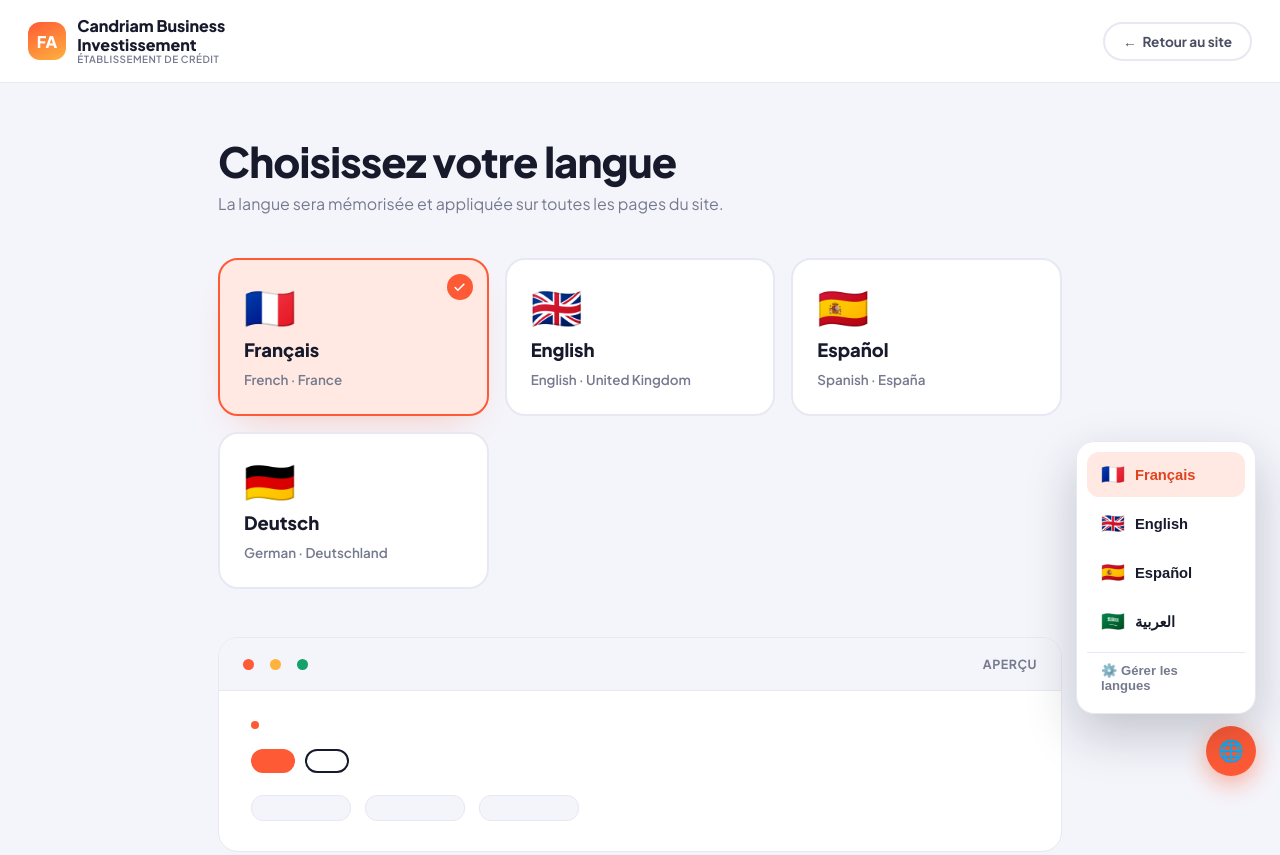
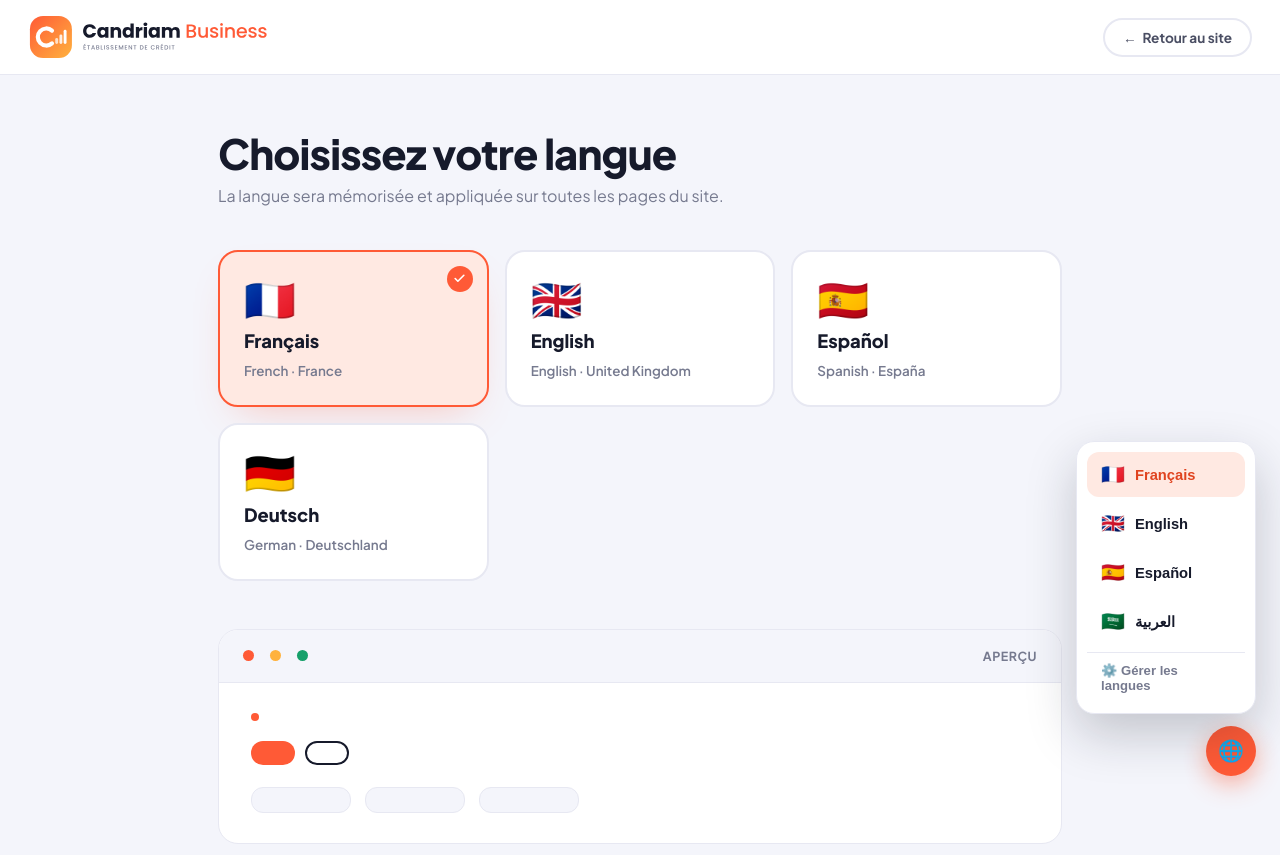
Before and after one commit to bennasrhabib33-a11y/candriam, a plain HTML site: page langue.html in a window 1280 px wide. Shown: the top 855 px of the page. Drawn offline with Linux system fonts and the light colour scheme.

Commit message:
Update langue.html

```diff
--- a/langue.html
+++ b/langue.html
@@ -4,6 +4,9 @@
 <meta charset="UTF-8">
 <meta name="viewport" content="width=device-width, initial-scale=1.0">
 <title>Langue / Language / Idioma / Sprache — Candriam Business Investissement</title>
+<link rel="icon" type="image/svg+xml" href="logo-symbole.svg">
+<link rel="icon" type="image/png" sizes="32x32" href="favicon-32.png">
+<link rel="apple-touch-icon" href="apple-touch-icon.png">
 <link rel="preconnect" href="https://fonts.googleapis.com">
 <link href="https://fonts.googleapis.com/css2?family=Plus+Jakarta+Sans:wght@400;500;600;700;800&family=JetBrains+Mono:wght@500&display=swap" rel="stylesheet">
 <style>
@@ -180,10 +183,9 @@ body{
 <body>
 
 <header class="topbar">
-  <a href="index.html" class="brand">
-    <span class="brand-mark">FA</span>
-    <span class="brand-name">Candriam Business<br>Investissement<span>Établissement de crédit</span></span>
-  </a>
+  <a href="index.html" class="brand" aria-label="Candriam Business — Accueil">
+  <img src="logo-horizontal.svg" alt="Candriam Business" class="brand-logo" width="246" height="42">
+</a>
   <a href="index.html" class="back-link">
     ← <span id="back-text">Retour au site</span>
   </a>
```
